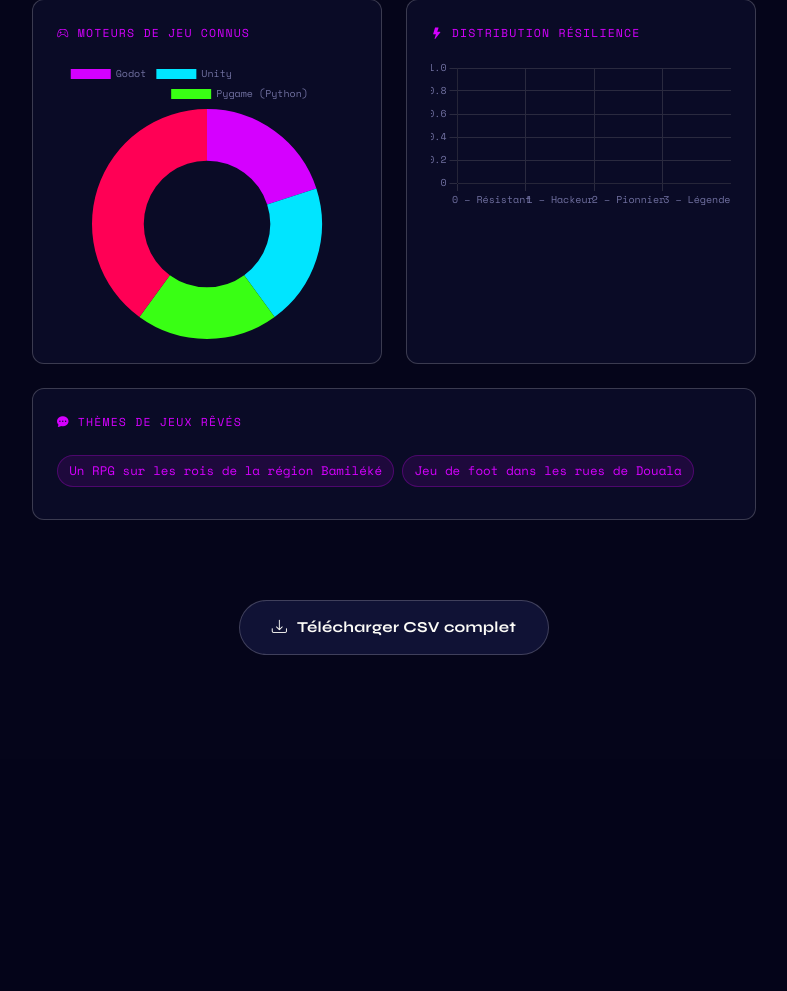
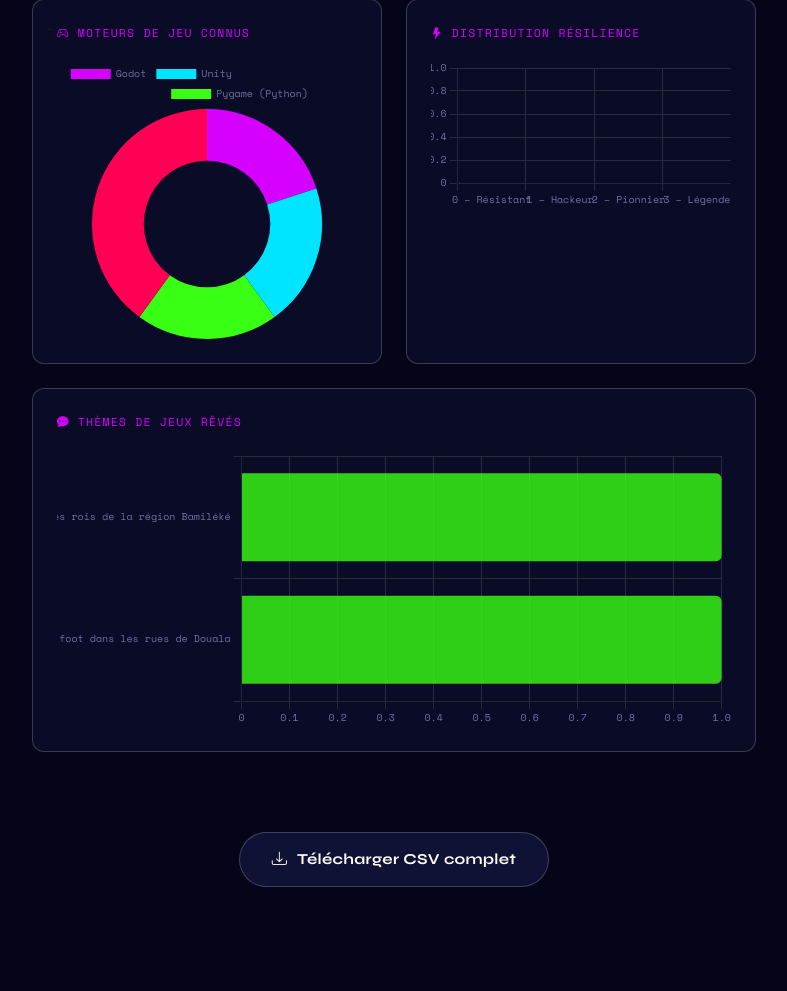
Before and after one commit to Marcel520-pro/feudjio-jerry-floyd-marcel-24f2819, a Flask app: page /dashboard in a window 1280 px wide. Shown: the part 872-1863 px from the top of the page, without its empty margins (246-1033 px from the left). Before the commit the page ends 1527 px from the top, so only its background shows below. Run offline with Flask 3, Linux system fonts and the light colour scheme; data comes from the database, SQL or seed files in the repository.

Commit message:
modif sur l'index

```diff
--- a/app/routes.py
+++ b/app/routes.py
@@ -211,8 +211,11 @@ def dashboard():
     mgs = Minigame.query.all()
     score_moy = round(sum(m.score_resilience or 0 for m in mgs) / (len(mgs) or 1), 1)
 
-    # Thèmes de rêve (nuage de mots simplifié)
-    themes_raw = [r.theme_reve for r in reponses if r.theme_reve]
+    # Thèmes de rêve
+    themes = {}
+    for r in reponses:
+        if r.theme_reve:
+            themes[r.theme_reve] = themes.get(r.theme_reve, 0) + 1
 
     return render_template('dashboard.html',
         total=len(reponses),
@@ -220,7 +223,7 @@ def dashboard():
         freins=json.dumps(freins),
         moteurs=json.dumps(moteurs),
         score_moy=score_moy,
-        themes=json.dumps(themes_raw),
+        themes=json.dumps(themes),
     )
 
 
--- a/app/static/style.css
+++ b/app/static/style.css
@@ -111,13 +111,15 @@ nav {
   padding: 2rem;
   margin-bottom: 1.5rem;
   position: relative;
-  overflow: hidden;
+  overflow: visible;
 }
 
 .form-section::before {
   content: '';
   position: absolute; top: 0; left: 0; right: 0; height: 3px;
   background: linear-gradient(90deg, var(--accent), var(--accent2));
+  border-top-left-radius: var(--radius);
+  border-top-right-radius: var(--radius);
 }
 
 .section-title {
--- a/app/templates/dashboard.html
+++ b/app/templates/dashboard.html
@@ -135,7 +135,7 @@
 
   <div class="chart-card" style="grid-column: 1 / -1;">
     <div class="chart-title"><i class="bi bi-chat-dots-fill"></i> Thèmes de jeux rêvés</div>
-    <div class="themes-cloud" id="themesCloud"></div>
+    <canvas id="chartThemes"></canvas>
   </div>
 </div>
 
@@ -234,17 +234,16 @@ new Chart(document.getElementById('chartResilience'), {
   options: { ...CHART_DEFAULTS, plugins: { legend: { display: false } } }
 });
 
-// Thèmes cloud
-const cloud = document.getElementById('themesCloud');
-if (cloud) {
-  themes.forEach(t => {
-    if (!t) return;
-    const tag = document.createElement('span');
-    tag.className = 'theme-tag';
-    tag.textContent = t.length > 60 ? t.slice(0, 57) + '…' : t;
-    cloud.appendChild(tag);
+// Chart Thèmes (horizontal bar)
+if (Object.keys(themes).length) {
+  new Chart(document.getElementById('chartThemes'), {
+    type: 'bar',
+    data: {
+      labels: Object.keys(themes),
+      datasets: [{ data: Object.values(themes), backgroundColor: 'rgba(57,255,20,0.8)', borderRadius: 6 }]
+    },
+    options: { ...CHART_DEFAULTS, indexAxis: 'y', plugins: { legend: { display: false } } }
   });
-  if (!themes.length) cloud.innerHTML = '<span style="color:var(--text-dim);font-family:var(--font-mono);font-size:0.82rem">Aucun thème renseigné pour l\'instant.</span>';
 }
 </script>
 </body>
```
Also changed, not shown: app/templates/index.html (+11 -3 lines).
